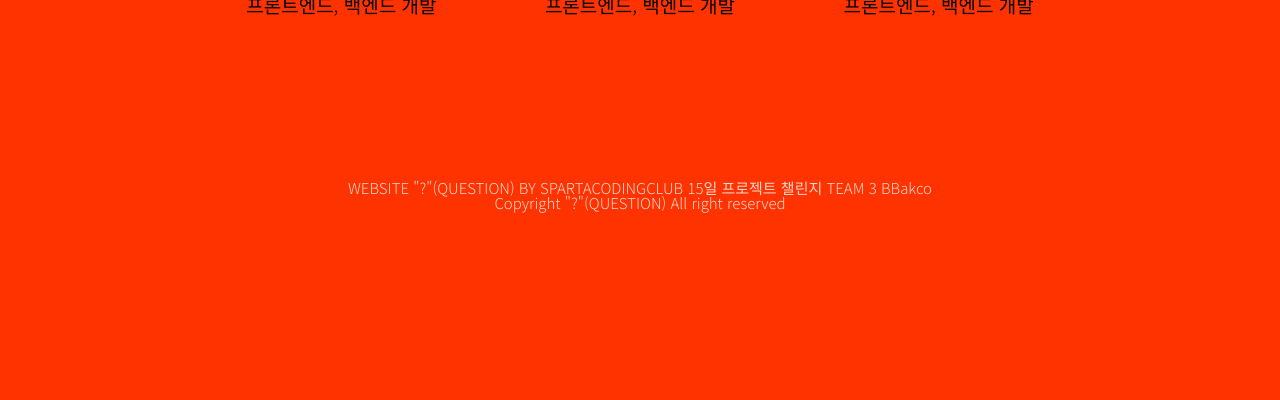
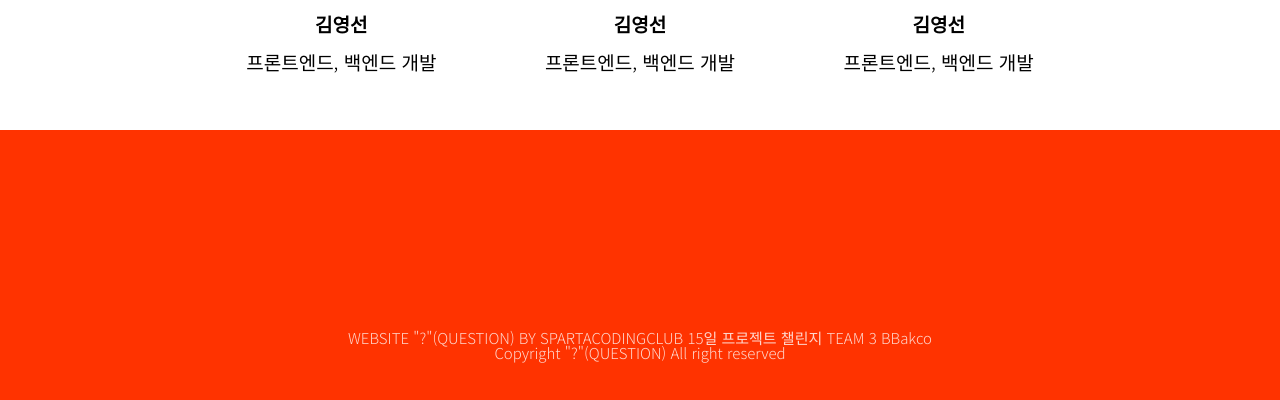
Before and after one commit to BBakCoding/teamproject_00, a Python web app: template templates/mainpage.html in a window 1280 px wide. Shown: the part 2338-2738 px from the top of the page. Before the commit the page ends 2551 px from the top, so only its background shows below. Run offline with Jinja, Linux system fonts and the light colour scheme; the template is opened without the code that fills it, so the values that code supplies are empty.

Commit message:
section 3 reactive movement

```diff
--- a/static/style.css
+++ b/static/style.css
@@ -67,6 +67,7 @@ body {
 }
 
 .section_01 .Q_text {
+    display: inline-block;
     float: left;
     font-family: 'Cormorant Garamond', serif;
     font-size: 100px;
@@ -76,6 +77,7 @@ body {
 }
 
 .section_01 .Q_image {
+    display: inline-block;
     float: left;
     width: 200px;
     height: 386px;
@@ -176,6 +178,10 @@ body {
 
 /* 화면 너비 0 ~ 1300px */
 @media (max-width: 1300px) {
+    .section_03 {
+        height: 1000px;
+    }
+
     .section_03 .member {
         font-size: 19px;
         grid-template-columns: 1fr 1fr 1fr;
@@ -219,6 +225,10 @@ body {
 }
 
 @media (max-width: 860px) {
+    .section_03 {
+        height: 1300px;
+    }
+
     .section_03 .member {
         font-size: 18px;
         grid-template-columns: 1fr 1fr;
@@ -255,6 +265,10 @@ body {
         height: auto;
     }
 
+    .section_03 {
+        height: 1250px;
+    }
+
     .section_03 .member {
         font-size: 17px;
         padding: 20px 10%;
--- a/templates/mainpage.html
+++ b/templates/mainpage.html
@@ -79,36 +79,36 @@
                 <img src="https://img.animalplanet.co.kr/news/2019/06/26/700/6l5n405756f5r183zt0f.jpg"
                      alt="member"
                      class="member_img">
-                <p style="text-align: center"><span style="font-weight: bold;">김영선</span>
-                    <br>프론트엔드, 백엔드 개발</p>
+                <p style="text-align: center"><span style="font-weight: bold;">김영선</span></p>
+                <p style="text-align: center"><br>프론트엔드, 백엔드 개발</p>
             </div>
             <div class="member_card">
                 <img src="https://img.animalplanet.co.kr/news/2019/06/26/700/6l5n405756f5r183zt0f.jpg"
                      alt="member"
                      class="member_img">
-                <p style="text-align: center"><span style="font-weight: bold;">김영선</span>
-                    <br>프론트엔드, 백엔드 개발</p>
+                <p style="text-align: center"><span style="font-weight: bold;">김영선</span></p>
+                <p style="text-align: center"><br>프론트엔드, 백엔드 개발</p>
             </div>
             <div class="member_card">
                 <img src="https://img.animalplanet.co.kr/news/2019/06/26/700/6l5n405756f5r183zt0f.jpg"
                      alt="member"
                      class="member_img">
-                <p style="text-align: center"><span style="font-weight: bold;">김영선</span>
-                    <br>프론트엔드, 백엔드 개발</p>
+                <p style="text-align: center"><span style="font-weight: bold;">김영선</span></p>
+                <p style="text-align: center"><br>프론트엔드, 백엔드 개발</p>
             </div>
             <div class="member_card">
                 <img src="https://img.animalplanet.co.kr/news/2019/06/26/700/6l5n405756f5r183zt0f.jpg"
                      alt="member"
                      class="member_img">
-                <p style="text-align: center"><span style="font-weight: bold;">김영선</span>
-                    <br>프론트엔드, 백엔드 개발</p>
+                <p style="text-align: center"><span style="font-weight: bold;">김영선</span></p>
+                <p style="text-align: center"><br>프론트엔드, 백엔드 개발</p>
             </div>
             <div class="member_card">
                 <img src="https://img.animalplanet.co.kr/news/2019/06/26/700/6l5n405756f5r183zt0f.jpg"
                      alt="member"
                      class="member_img">
-                <p style="text-align: center"><span style="font-weight: bold;">김영선</span>
-                    <br>프론트엔드, 백엔드 개발</p>
+                <p style="text-align: center"><span style="font-weight: bold;">김영선</span></p>
+                <p style="text-align: center"><br>프론트엔드, 백엔드 개발</p>
             </div>
         </div>
         <p class="member_title">Special Thanks To</p>
@@ -117,22 +117,22 @@
                 <img src="https://img.animalplanet.co.kr/news/2019/06/26/700/6l5n405756f5r183zt0f.jpg"
                      alt="member"
                      class="member_img">
-                <p style="text-align: center"><span style="font-weight: bold;">김영선</span>
-                    <br>프론트엔드, 백엔드 개발</p>
+                <p style="text-align: center"><span style="font-weight: bold;">김영선</span></p>
+                <p style="text-align: center"><br>프론트엔드, 백엔드 개발</p>
             </div>
             <div class="member_card">
                 <img src="https://img.animalplanet.co.kr/news/2019/06/26/700/6l5n405756f5r183zt0f.jpg"
                      alt="member"
                      class="member_img">
-                <p style="text-align: center"><span style="font-weight: bold;">김영선</span>
-                    <br>프론트엔드, 백엔드 개발</p>
+                <p style="text-align: center"><span style="font-weight: bold;">김영선</span></p>
+                <p style="text-align: center"><br>프론트엔드, 백엔드 개발</p>
             </div>
             <div class="member_card">
                 <img src="https://img.animalplanet.co.kr/news/2019/06/26/700/6l5n405756f5r183zt0f.jpg"
                      alt="member"
                      class="member_img">
-                <p style="text-align: center"><span style="font-weight: bold;">김영선</span>
-                    <br>프론트엔드, 백엔드 개발</p>
+                <p style="text-align: center"><span style="font-weight: bold;">김영선</span></p>
+                <p style="text-align: center"><br>프론트엔드, 백엔드 개발</p>
             </div>
         </div>
     </div>
@@ -140,8 +140,8 @@
 
 <footer id="footer">
     <div class="footer">
-        <p> WEBSITE  "?"(QUESTION)  BY SPARTACODINGCLUB 15일 프로젝트 챌린지 TEAM 3 BBakco </p>
-        <p> Copyright  "?"(QUESTION)  All right reserved </p>
+        <p> WEBSITE "?"(QUESTION) BY SPARTACODINGCLUB 15일 프로젝트 챌린지 TEAM 3 BBakco </p>
+        <p> Copyright "?"(QUESTION) All right reserved </p>
     </div>
 </footer>
 </body>
```
